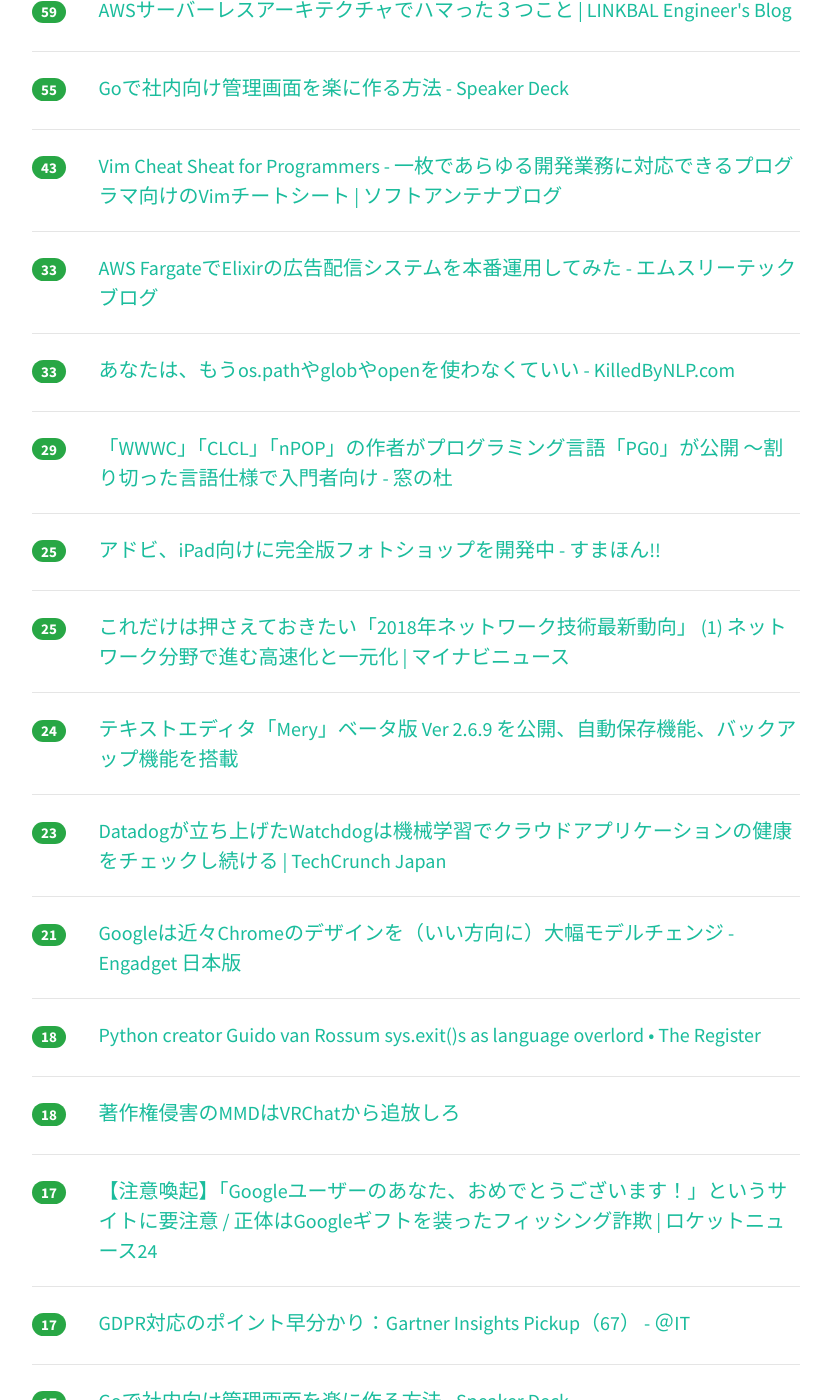
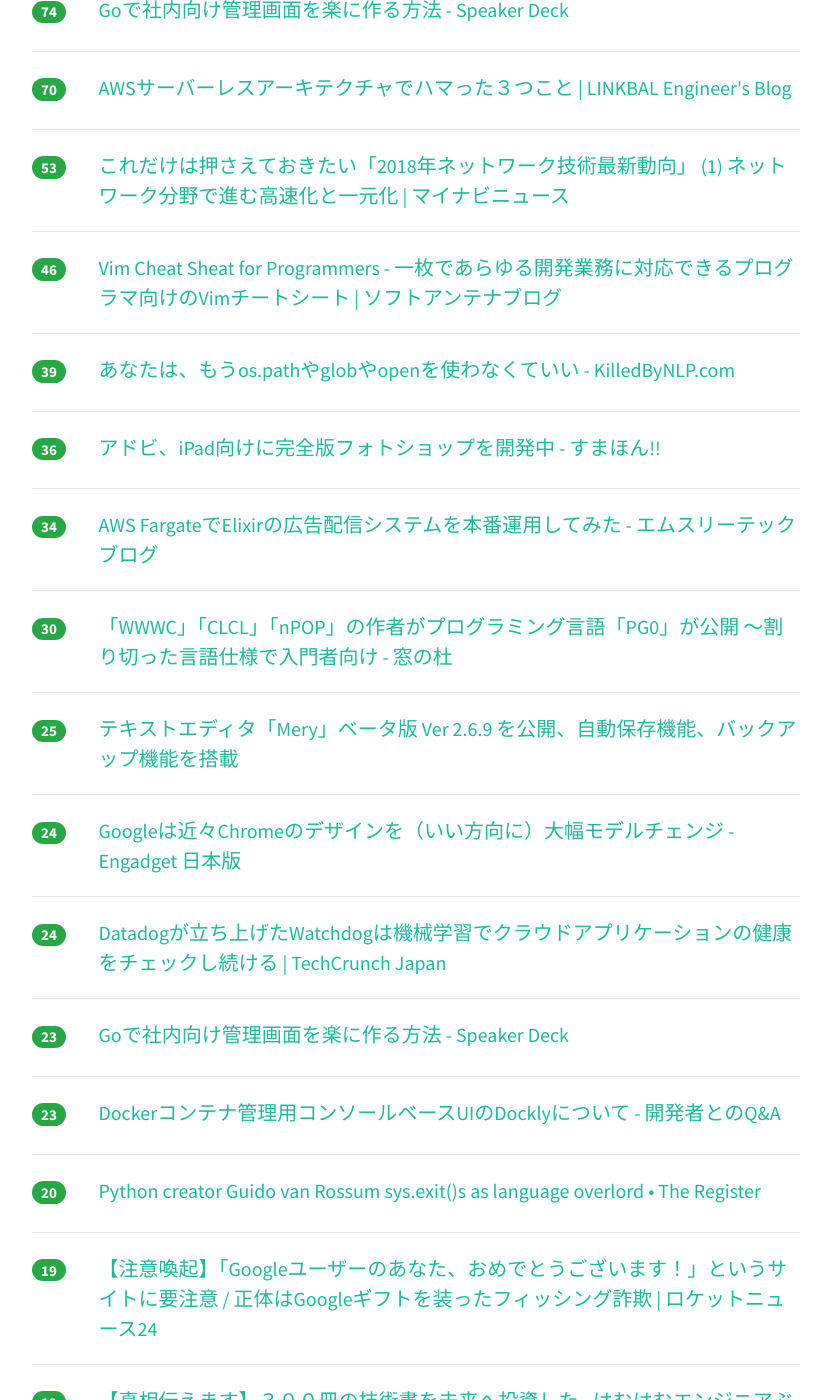
Before and after one commit to yatta47/hatena-matome-site, a Jekyll site: the page built from _posts/2018-07-14-hatena.md, in a window 1280 px wide and 1400 px high, scrolled down 555 px. Shown: the whole window, without its empty margins (224-1055 px from the left). Built offline with Jekyll 4.4.1, drawn with Linux system fonts in a browser that asks for light colours; nearby versions of some CDN libraries; some of the changed text lies outside the part shown.

Commit message:
Updated 2018-07-14

```diff
--- a/_posts/2018-07-14-hatena.md
+++ b/_posts/2018-07-14-hatena.md
@@ -1,79 +1,99 @@
 ---
 layout: post
 title:  "2018-07-14 はてぶIT"
-date:   2018-07-14 13:02:53
+date:   2018-07-14 14:02:54
 tags: [it-hotentry]
 ---
-34 件のデータあり
+40 件のデータあり
 
 <hr><div class="row">
-<div class="col-1"><span class="badge badge-pill badge-success h2">203</span></div>
+<div class="col-1"><span class="badge badge-pill badge-success h2">227</span></div>
 <div class="col-11"><a href='https://www3.nhk.or.jp/news/business_tokushu/2018_0713.html' target='_blank'>アップルの秘密を盗んだ男｜NHK NEWS WEB</a></div>
 </div>
 <hr>
 <div class="row">
-<div class="col-1"><span class="badge badge-pill badge-success h2">99</span></div>
+<div class="col-1"><span class="badge badge-pill badge-success h2">103</span></div>
 <div class="col-11"><a href='https://blog.jxck.io/entries/2016-04-24/service-worker-tutorial.html' target='_blank'>中級者向け Service Worker Tutorial | blog.jxck.io</a></div>
 </div>
 <hr>
 <div class="row">
-<div class="col-1"><span class="badge badge-pill badge-success h2">59</span></div>
+<div class="col-1"><span class="badge badge-pill badge-success h2">74</span></div>
+<div class="col-11"><a href='https://speakerdeck.com/yudppp/godeshe-nei-xiang-keguan-li-hua-mian-wole-nizuo-rufang-fa' target='_blank'>Goで社内向け管理画面を楽に作る方法 - Speaker Deck</a></div>
+</div>
+<hr>
+<div class="row">
+<div class="col-1"><span class="badge badge-pill badge-success h2">70</span></div>
 <div class="col-11"><a href='https://tech.linkbal.co.jp/4446/' target='_blank'>AWSサーバーレスアーキテクチャでハマった３つこと | LINKBAL Engineer's Blog</a></div>
 </div>
 <hr>
 <div class="row">
-<div class="col-1"><span class="badge badge-pill badge-success h2">55</span></div>
-<div class="col-11"><a href='https://speakerdeck.com/yudppp/godeshe-nei-xiang-keguan-li-hua-mian-wole-nizuo-rufang-fa' target='_blank'>Goで社内向け管理画面を楽に作る方法 - Speaker Deck</a></div>
+<div class="col-1"><span class="badge badge-pill badge-success h2">53</span></div>
+<div class="col-11"><a href='https://news.mynavi.jp/article/20180713-network2018/' target='_blank'>これだけは押さえておきたい「2018年ネットワーク技術最新動向」 (1) ネットワーク分野で進む高速化と一元化 | マイナビニュース</a></div>
 </div>
 <hr>
 <div class="row">
-<div class="col-1"><span class="badge badge-pill badge-success h2">43</span></div>
+<div class="col-1"><span class="badge badge-pill badge-success h2">46</span></div>
 <div class="col-11"><a href='https://www.softantenna.com/wp/webservice/vim-cheat-sheat-for-programmers/' target='_blank'>Vim Cheat Sheat for Programmers - 一枚であらゆる開発業務に対応できるプログラマ向けのVimチートシート | ソフトアンテナブログ</a></div>
 </div>
 <hr>
 <div class="row">
-<div class="col-1"><span class="badge badge-pill badge-success h2">33</span></div>
+<div class="col-1"><span class="badge badge-pill badge-success h2">39</span></div>
+<div class="col-11"><a href='https://www.killedbynlp.com/posts/stop-to-use-os-path-and-open' target='_blank'>あなたは、もうos.pathやglobやopenを使わなくていい - KilledByNLP.com</a></div>
+</div>
+<hr>
+<div class="row">
+<div class="col-1"><span class="badge badge-pill badge-success h2">36</span></div>
+<div class="col-11"><a href='https://smhn.info/201807-adobe-photoshop-for-ipad-version' target='_blank'>アドビ、iPad向けに完全版フォトショップを開発中 - すまほん!!</a></div>
+</div>
+<hr>
+<div class="row">
+<div class="col-1"><span class="badge badge-pill badge-success h2">34</span></div>
 <div class="col-11"><a href='http://www.m3tech.blog/entry/elixir-aws-fargate' target='_blank'>AWS FargateでElixirの広告配信システムを本番運用してみた - エムスリーテックブログ</a></div>
 </div>
 <hr>
 <div class="row">
-<div class="col-1"><span class="badge badge-pill badge-success h2">33</span></div>
-<div class="col-11"><a href='https://www.killedbynlp.com/posts/stop-to-use-os-path-and-open' target='_blank'>あなたは、もうos.pathやglobやopenを使わなくていい - KilledByNLP.com</a></div>
-</div>
-<hr>
-<div class="row">
-<div class="col-1"><span class="badge badge-pill badge-success h2">29</span></div>
+<div class="col-1"><span class="badge badge-pill badge-success h2">30</span></div>
 <div class="col-11"><a href='https://forest.watch.impress.co.jp/docs/news/1132868.html' target='_blank'>「WWWC」「CLCL」「nPOP」の作者がプログラミング言語「PG0」が公開 ～割り切った言語仕様で入門者向け - 窓の杜</a></div>
 </div>
 <hr>
 <div class="row">
 <div class="col-1"><span class="badge badge-pill badge-success h2">25</span></div>
-<div class="col-11"><a href='https://smhn.info/201807-adobe-photoshop-for-ipad-version' target='_blank'>アドビ、iPad向けに完全版フォトショップを開発中 - すまほん!!</a></div>
-</div>
-<hr>
-<div class="row">
-<div class="col-1"><span class="badge badge-pill badge-success h2">25</span></div>
-<div class="col-11"><a href='https://news.mynavi.jp/article/20180713-network2018/' target='_blank'>これだけは押さえておきたい「2018年ネットワーク技術最新動向」 (1) ネットワーク分野で進む高速化と一元化 | マイナビニュース</a></div>
+<div class="col-11"><a href='https://www.haijin-boys.com/software/mery/mery-2-6-9' target='_blank'>テキストエディタ「Mery」ベータ版 Ver 2.6.9 を公開、自動保存機能、バックアップ機能を搭載</a></div>
 </div>
 <hr>
 <div class="row">
 <div class="col-1"><span class="badge badge-pill badge-success h2">24</span></div>
-<div class="col-11"><a href='https://www.haijin-boys.com/software/mery/mery-2-6-9' target='_blank'>テキストエディタ「Mery」ベータ版 Ver 2.6.9 を公開、自動保存機能、バックアップ機能を搭載</a></div>
+<div class="col-11"><a href='https://japanese.engadget.com/2018/07/13/googles-refreshed-chrome-design-is-nearly-here/' target='_blank'>Googleは近々Chromeのデザインを（いい方向に）大幅モデルチェンジ - Engadget 日本版</a></div>
+</div>
+<hr>
+<div class="row">
+<div class="col-1"><span class="badge badge-pill badge-success h2">24</span></div>
+<div class="col-11"><a href='https://jp.techcrunch.com/2018/07/13/2018-07-12-datadog-launches-watchdog-to-help-you-monitor-your-cloud-apps/' target='_blank'>Datadogが立ち上げたWatchdogは機械学習でクラウドアプリケーションの健康をチェックし続ける | TechCrunch Japan</a></div>
 </div>
 <hr>
 <div class="row">
 <div class="col-1"><span class="badge badge-pill badge-success h2">23</span></div>
-<div class="col-11"><a href='https://jp.techcrunch.com/2018/07/13/2018-07-12-datadog-launches-watchdog-to-help-you-monitor-your-cloud-apps/' target='_blank'>Datadogが立ち上げたWatchdogは機械学習でクラウドアプリケーションの健康をチェックし続ける | TechCrunch Japan</a></div>
+<div class="col-11"><a href='https://speakerdeck.com/yudppp/godeshe-nei-xiang-keguan-li-hua-mian-wole-nizuo-rufang-fa?slide=27' target='_blank'>Goで社内向け管理画面を楽に作る方法 - Speaker Deck</a></div>
 </div>
 <hr>
 <div class="row">
-<div class="col-1"><span class="badge badge-pill badge-success h2">21</span></div>
-<div class="col-11"><a href='https://japanese.engadget.com/2018/07/13/googles-refreshed-chrome-design-is-nearly-here/' target='_blank'>Googleは近々Chromeのデザインを（いい方向に）大幅モデルチェンジ - Engadget 日本版</a></div>
+<div class="col-1"><span class="badge badge-pill badge-success h2">23</span></div>
+<div class="col-11"><a href='https://www.infoq.com/jp/news/2018/07/dockly-console-based-docker-mgmt' target='_blank'>Dockerコンテナ管理用コンソールベースUIのDocklyについて - 開発者とのQ&A</a></div>
 </div>
 <hr>
 <div class="row">
-<div class="col-1"><span class="badge badge-pill badge-success h2">18</span></div>
+<div class="col-1"><span class="badge badge-pill badge-success h2">20</span></div>
 <div class="col-11"><a href='https://www.theregister.co.uk/2018/07/13/python_creator_guido_van_rossum_quits/' target='_blank'>Python creator Guido van Rossum sys.exit()s as language overlord • The Register</a></div>
+</div>
+<hr>
+<div class="row">
+<div class="col-1"><span class="badge badge-pill badge-success h2">19</span></div>
+<div class="col-11"><a href='https://rocketnews24.com/2018/07/13/1090605/' target='_blank'>【注意喚起】「Googleユーザーのあなた、おめでとうございます！」というサイトに要注意 / 正体はGoogleギフトを装ったフィッシング詐欺 | ロケットニュース24</a></div>
+</div>
+<hr>
+<div class="row">
+<div class="col-1"><span class="badge badge-pill badge-success h2">19</span></div>
+<div class="col-11"><a href='http://hamuhamu.hatenablog.jp/entry/2018/07/13/174334' target='_blank'>【真相伝えます】３００冊の技術書を未来へ投資した - はむはむエンジニアぶろぐ</a></div>
 </div>
 <hr>
 <div class="row">
@@ -82,38 +102,33 @@ tags: [it-hotentry]
 </div>
 <hr>
 <div class="row">
-<div class="col-1"><span class="badge badge-pill badge-success h2">17</span></div>
-<div class="col-11"><a href='https://rocketnews24.com/2018/07/13/1090605/' target='_blank'>【注意喚起】「Googleユーザーのあなた、おめでとうございます！」というサイトに要注意 / 正体はGoogleギフトを装ったフィッシング詐欺 | ロケットニュース24</a></div>
+<div class="col-1"><span class="badge badge-pill badge-success h2">18</span></div>
+<div class="col-11"><a href='https://japan.cnet.com/article/35121905/' target='_blank'>［ブックレビュー］8つのタイプから解説--「職場の『やりづらい人 』を動かす技術」 - CNET Japan</a></div>
 </div>
 <hr>
 <div class="row">
-<div class="col-1"><span class="badge badge-pill badge-success h2">17</span></div>
+<div class="col-1"><span class="badge badge-pill badge-success h2">18</span></div>
 <div class="col-11"><a href='http://www.atmarkit.co.jp/ait/articles/1807/13/news010.html' target='_blank'>GDPR対応のポイント早分かり：Gartner Insights Pickup（67） - ＠IT</a></div>
 </div>
 <hr>
 <div class="row">
 <div class="col-1"><span class="badge badge-pill badge-success h2">17</span></div>
-<div class="col-11"><a href='https://speakerdeck.com/yudppp/godeshe-nei-xiang-keguan-li-hua-mian-wole-nizuo-rufang-fa?slide=27' target='_blank'>Goで社内向け管理画面を楽に作る方法 - Speaker Deck</a></div>
-</div>
-<hr>
-<div class="row">
-<div class="col-1"><span class="badge badge-pill badge-success h2">15</span></div>
-<div class="col-11"><a href='https://japan.cnet.com/article/35121905/' target='_blank'>［ブックレビュー］8つのタイプから解説--「職場の『やりづらい人 』を動かす技術」 - CNET Japan</a></div>
-</div>
-<hr>
-<div class="row">
-<div class="col-1"><span class="badge badge-pill badge-success h2">14</span></div>
 <div class="col-11"><a href='http://www.itmedia.co.jp/news/articles/1807/13/news118.html' target='_blank'>HIKAKINさんなど所属のUUUM、純利益1.5倍の4億円 - ITmedia NEWS</a></div>
 </div>
 <hr>
 <div class="row">
-<div class="col-1"><span class="badge badge-pill badge-success h2">13</span></div>
+<div class="col-1"><span class="badge badge-pill badge-success h2">16</span></div>
 <div class="col-11"><a href='https://pc.watch.impress.co.jp/docs/news/1132922.html' target='_blank'>Microsoft、共同編集も可能なホワイトボードアプリを正式リリース - PC Watch</a></div>
 </div>
 <hr>
 <div class="row">
-<div class="col-1"><span class="badge badge-pill badge-success h2">13</span></div>
-<div class="col-11"><a href='http://hamuhamu.hatenablog.jp/entry/2018/07/13/174334' target='_blank'>【真相伝えます】３００冊の技術書を未来へ投資した - はむはむエンジニアぶろぐ</a></div>
+<div class="col-1"><span class="badge badge-pill badge-success h2">12</span></div>
+<div class="col-11"><a href='https://ift.tt/2mfSYcc' target='_blank'>【真相伝えます】３００冊の技術書を未来へ投資した - はむはむエンジニアぶろぐ</a></div>
+</div>
+<hr>
+<div class="row">
+<div class="col-1"><span class="badge badge-pill badge-success h2">10</span></div>
+<div class="col-11"><a href='https://www.halu7.com/entry/fontsize-larger' target='_blank'>ブログの文字が小さすぎなのでフォントサイズをCSSで大きくしてみた - はるなぴログ</a></div>
 </div>
 <hr>
 <div class="row">
@@ -123,17 +138,12 @@ tags: [it-hotentry]
 <hr>
 <div class="row">
 <div class="col-1"><span class="badge badge-pill badge-success h2">10</span></div>
-<div class="col-11"><a href='https://ift.tt/2mfSYcc' target='_blank'>【真相伝えます】３００冊の技術書を未来へ投資した - はむはむエンジニアぶろぐ</a></div>
+<div class="col-11"><a href='https://github.com/donnemartin/system-design-primer/blob/master/README-ja.md' target='_blank'>system-design-primer/README-ja.md at master · donnemartin/system-design-primer · GitHub</a></div>
 </div>
 <hr>
 <div class="row">
 <div class="col-1"><span class="badge badge-pill badge-success h2">10</span></div>
-<div class="col-11"><a href='https://www.infoq.com/jp/news/2018/07/dockly-console-based-docker-mgmt' target='_blank'>Dockerコンテナ管理用コンソールベースUIのDocklyについて - 開発者とのQ&A</a></div>
-</div>
-<hr>
-<div class="row">
-<div class="col-1"><span class="badge badge-pill badge-success h2">9</span></div>
-<div class="col-11"><a href='https://www.halu7.com/entry/fontsize-larger' target='_blank'>ブログの文字が小さすぎなのでフォントサイズをCSSで大きくしてみた - はるなぴログ</a></div>
+<div class="col-11"><a href='https://ymotongpoo.hatenablog.com/entry/2018/07/14/114114' target='_blank'>深圳に行ってきた（その1） - YAMAGUCHI::weblog</a></div>
 </div>
 <hr>
 <div class="row">
@@ -142,8 +152,33 @@ tags: [it-hotentry]
 </div>
 <hr>
 <div class="row">
+<div class="col-1"><span class="badge badge-pill badge-success h2">8</span></div>
+<div class="col-11"><a href='https://jp.techcrunch.com/2018/07/14/2018-07-13-yes-open-office-plans-are-the-worst/' target='_blank'>オープンオフィスのスペースレイアウトは最悪ね…ハーバード大学の研究もそう言ってる | TechCrunch Japan</a></div>
+</div>
+<hr>
+<div class="row">
+<div class="col-1"><span class="badge badge-pill badge-success h2">8</span></div>
+<div class="col-11"><a href='http://www.itmedia.co.jp/pcuser/articles/1807/14/news015.html' target='_blank'>「Surface Go」日本版は本当に高いのか　Office付属は妥当なのか (1/2) - ITmedia PC USER</a></div>
+</div>
+<hr>
+<div class="row">
+<div class="col-1"><span class="badge badge-pill badge-success h2">7</span></div>
+<div class="col-11"><a href='https://japan.cnet.com/article/35122416/' target='_blank'>歴代の「INFOBAR」たちを振り返る--コンセプトから初代モデル、スマートフォンまで - CNET Japan</a></div>
+</div>
+<hr>
+<div class="row">
+<div class="col-1"><span class="badge badge-pill badge-success h2">7</span></div>
+<div class="col-11"><a href='https://dime.jp/genre/568534/' target='_blank'>568534</a></div>
+</div>
+<hr>
+<div class="row">
+<div class="col-1"><span class="badge badge-pill badge-success h2">7</span></div>
+<div class="col-11"><a href='http://www.itmedia.co.jp/news/articles/1807/10/news145.html' target='_blank'>「Fate/Grand Order」のガチャは、なぜ“よく回る”のか？　マスターの1人として考えてみた (1/4) - ITmedia NEWS</a></div>
+</div>
+<hr>
+<div class="row">
 <div class="col-1"><span class="badge badge-pill badge-success h2">6</span></div>
-<div class="col-11"><a href='https://dime.jp/genre/568534/' target='_blank'>568534</a></div>
+<div class="col-11"><a href='https://ifixit.org/blog/10279/apple-macbook-keyboard-cover-up/' target='_blank'>The Great Apple MacBook Pro Cover Up | iFixit</a></div>
 </div>
 <hr>
 <div class="row">
@@ -153,26 +188,21 @@ tags: [it-hotentry]
 <hr>
 <div class="row">
 <div class="col-1"><span class="badge badge-pill badge-success h2">5</span></div>
-<div class="col-11"><a href='https://github.com/donnemartin/system-design-primer/blob/master/README-ja.md' target='_blank'>system-design-primer/README-ja.md at master · donnemartin/system-design-primer · GitHub</a></div>
+<div class="col-11"><a href='https://japan.zdnet.com/article/35122428/' target='_blank'>「Windows Server/SQL Server 2008」サポートがAzure移行で無償延長に - ZDNet Japan</a></div>
 </div>
 <hr>
 <div class="row">
-<div class="col-1"><span class="badge badge-pill badge-success h2">3</span></div>
-<div class="col-11"><a href='http://www.itmedia.co.jp/pcuser/articles/1807/14/news015.html' target='_blank'>「Surface Go」日本版は本当に高いのか　Office付属は妥当なのか (1/2) - ITmedia PC USER</a></div>
-</div>
-<hr>
-<div class="row">
-<div class="col-1"><span class="badge badge-pill badge-success h2">3</span></div>
-<div class="col-11"><a href='https://japan.cnet.com/article/35122416/' target='_blank'>歴代の「INFOBAR」たちを振り返る--コンセプトから初代モデル、スマートフォンまで - CNET Japan</a></div>
-</div>
-<hr>
-<div class="row">
-<div class="col-1"><span class="badge badge-pill badge-success h2">3</span></div>
+<div class="col-1"><span class="badge badge-pill badge-success h2">4</span></div>
 <div class="col-11"><a href='https://japanese.engadget.com/2018/07/13/iot/' target='_blank'>富士山がIoTだらけに。登山ルートの気温・混雑度もウェブで一目瞭然 - Engadget 日本版</a></div>
 </div>
 <hr>
 <div class="row">
-<div class="col-1"><span class="badge badge-pill badge-success h2">1</span></div>
-<div class="col-11"><a href='https://jp.techcrunch.com/2018/07/14/2018-07-13-yes-open-office-plans-are-the-worst/' target='_blank'>オープンオフィスのスペースレイアウトは最悪ね…ハーバード大学の研究もそう言ってる | TechCrunch Japan</a></div>
+<div class="col-1"><span class="badge badge-pill badge-success h2">4</span></div>
+<div class="col-11"><a href='https://iphone-mania.jp/news-218582/' target='_blank'>Apple Watch Series 4のデザインはどう変わる？ - iPhone Mania</a></div>
 </div>
 <hr>
+<div class="row">
+<div class="col-1"><span class="badge badge-pill badge-success h2">4</span></div>
+<div class="col-11"><a href='https://ift.tt/2uoVXmQ' target='_blank'>深圳に行ってきた（その1） - YAMAGUCHI::weblog</a></div>
+</div>
+<hr>
```
